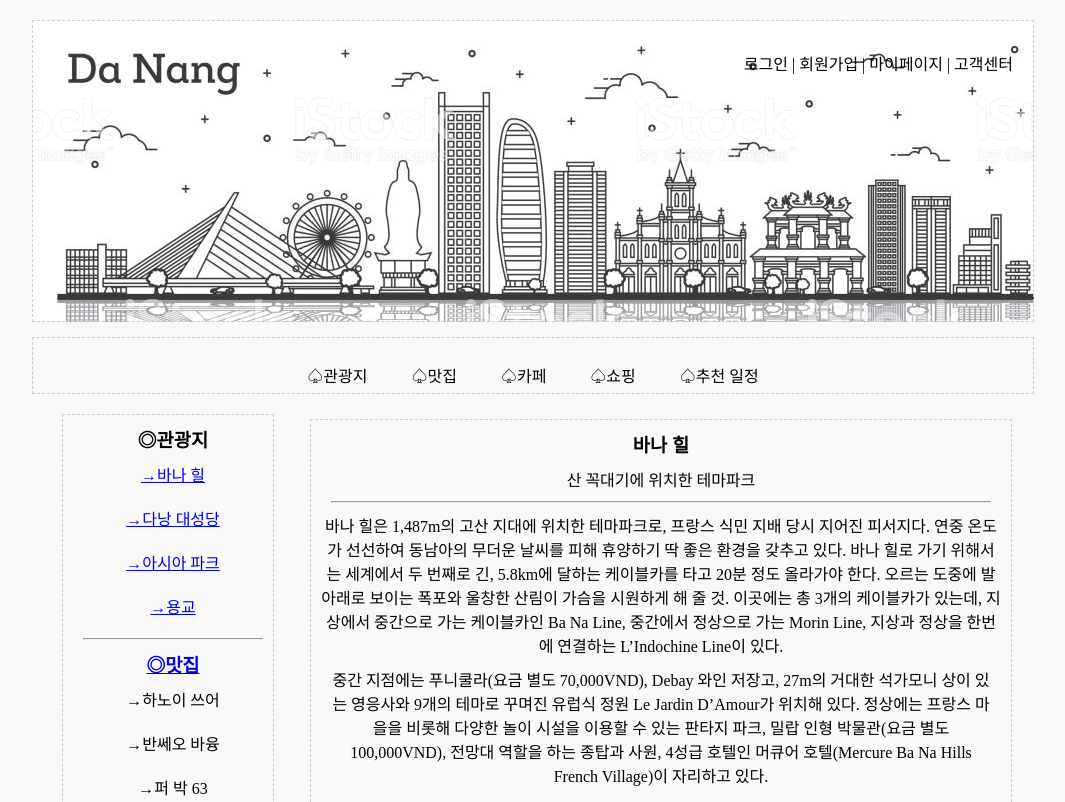
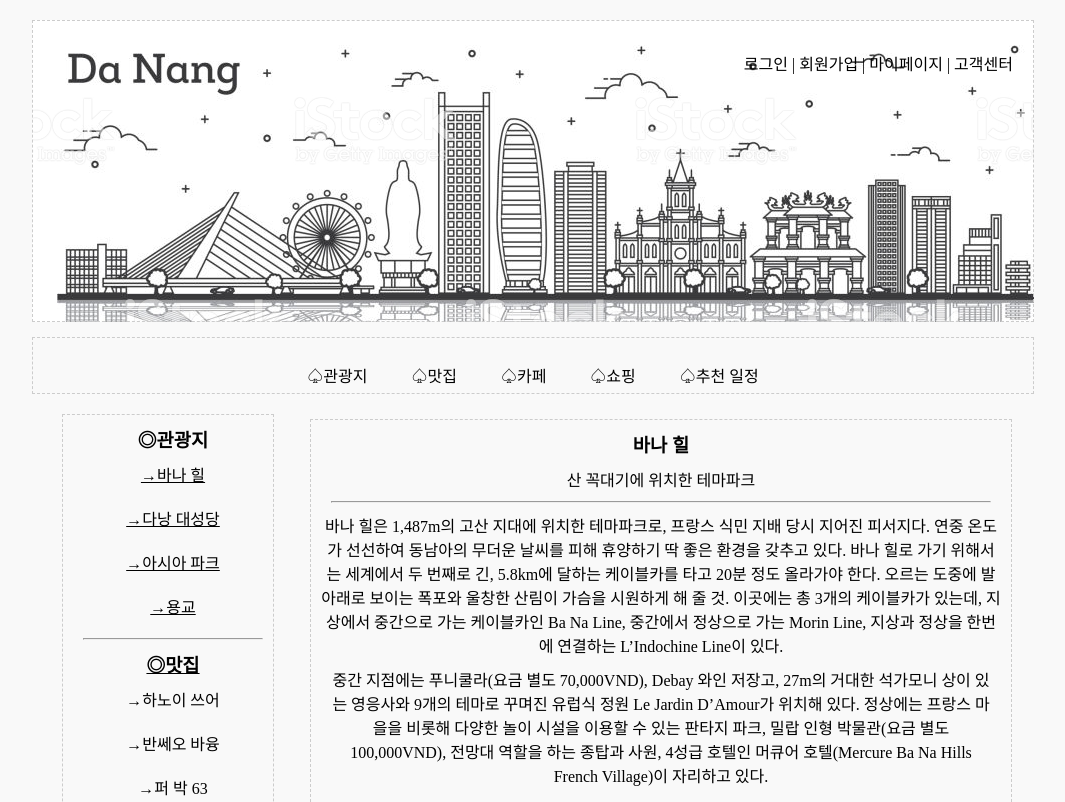
Before and after one commit to hyeyeon0812/hyeyeon0812.github.io, a plain HTML site: page tour.html in a window 1280 px wide. Shown: the top 802 px of the page, without its empty margins (118-1183 px from the left). Drawn offline with Linux system fonts and the light colour scheme.

Commit message:
Update tour.html

```diff
--- a/tour.html
+++ b/tour.html
@@ -15,6 +15,12 @@
 	li {
 		list-style: none;
 
+	}
+	a {
+		color: black;
+	}
+	a:hover {
+		color: orange;
 	}
 	div {
 		text-align: center;
```
